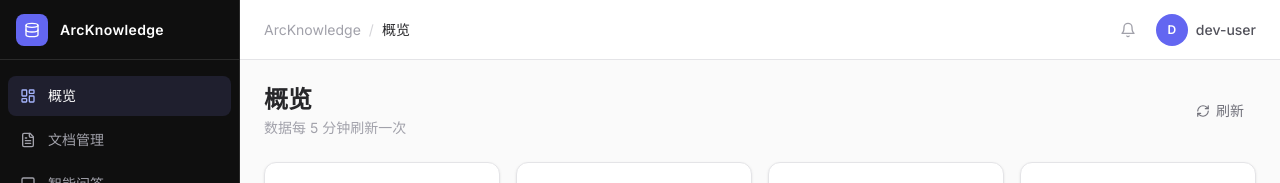
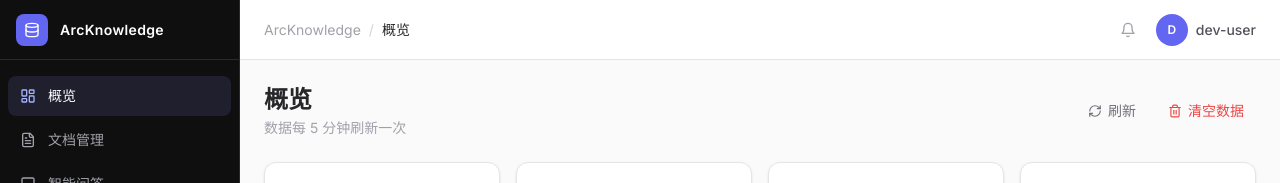
Before and after one commit to wanglei99999/arc-knowledge-web, a Vue app: page / in a window 1280 px wide. Shown: the top 183 px of the page. Built offline with nearby package versions, Linux system fonts and the light colour scheme; no server answers.

Commit message:
feat(dashboard)：新增一键清除所有数据的按钮，用于开发环境更换算法后清理内容

```diff
--- a/src/views/dashboard/index.vue
+++ b/src/views/dashboard/index.vue
@@ -1,4 +1,5 @@
 <script setup lang="ts">
+import { ref } from 'vue'
 import { use } from 'echarts/core'
 import { CanvasRenderer } from 'echarts/renderers'
 import { LineChart } from 'echarts/charts'
@@ -6,11 +7,13 @@ import { GridComponent, TooltipComponent } from 'echarts/components'
 import VChart from 'vue-echarts'
 import {
   FileText, Layers, MessageSquare, HardDrive,
-  RefreshCw, Boxes
+  RefreshCw, Boxes, Trash2
 } from 'lucide-vue-next'
+import { message } from 'ant-design-vue'
 import dayjs from 'dayjs'
 import StatusBadge from '@/components/document/StatusBadge.vue'
 import type { DocumentStatus } from '@/types/document'
+import http from '@/utils/http'
 
 use([CanvasRenderer, LineChart, GridComponent, TooltipComponent])
 
@@ -131,6 +134,33 @@ const recentTasks: Task[] = [
   { name: '技术架构说明.md',        status: 'indexed',    chunks: 43,  time: '2026-04-14 10:05' },
 ]
 
+// ── Dev Reset ────────────────────────────────────────────────────────────────
+const resetting = ref(false)
+
+async function devReset() {
+  if (!window.confirm('⚠️ 即将清空所有存储数据（PG / Milvus / ES / MinIO），确认继续？')) return
+  resetting.value = true
+  try {
+    const result = await http.post<{
+      status: string
+      cleared: {
+        postgres_rows: number
+        milvus_chunk_vectors: number
+        milvus_memory_vectors: number
+        elasticsearch_docs: number
+        minio_objects: number
+      }
+    }>('/admin/dev/reset')
+    const c = result.cleared
+    message.success(
+      `清空完成：PG ${c.postgres_rows} 行 / Milvus ${c.milvus_chunk_vectors + c.milvus_memory_vectors} 向量 / ES ${c.elasticsearch_docs} 文档 / MinIO ${c.minio_objects} 文件`,
+      5,
+    )
+  } finally {
+    resetting.value = false
+  }
+}
+
 // ── 知识空间 ──────────────────────────────────────────────────────────────────
 const spaces = [
   {
@@ -162,10 +192,20 @@ const spaces = [
         <h1 class="text-2xl font-semibold text-zinc-800">概览</h1>
         <p class="mt-0.5 text-sm text-zinc-400">数据每 5 分钟刷新一次</p>
       </div>
-      <button class="flex items-center gap-1.5 px-3 py-2 rounded-button text-sm text-zinc-500 hover:bg-surface-muted transition-colors">
-        <RefreshCw class="w-3.5 h-3.5" />
-        刷新
-      </button>
+      <div class="flex items-center gap-2">
+        <button class="flex items-center gap-1.5 px-3 py-2 rounded-button text-sm text-zinc-500 hover:bg-surface-muted transition-colors">
+          <RefreshCw class="w-3.5 h-3.5" />
+          刷新
+        </button>
+        <button
+          :disabled="resetting"
+          class="flex items-center gap-1.5 px-3 py-2 rounded-button text-sm text-red-500 hover:bg-red-50 transition-colors disabled:opacity-50 disabled:cursor-not-allowed"
+          @click="devReset"
+        >
+          <Trash2 class="w-3.5 h-3.5" />
+          {{ resetting ? '清空中…' : '清空数据' }}
+        </button>
+      </div>
     </div>
 
     <!-- 统计卡片 -->
```
